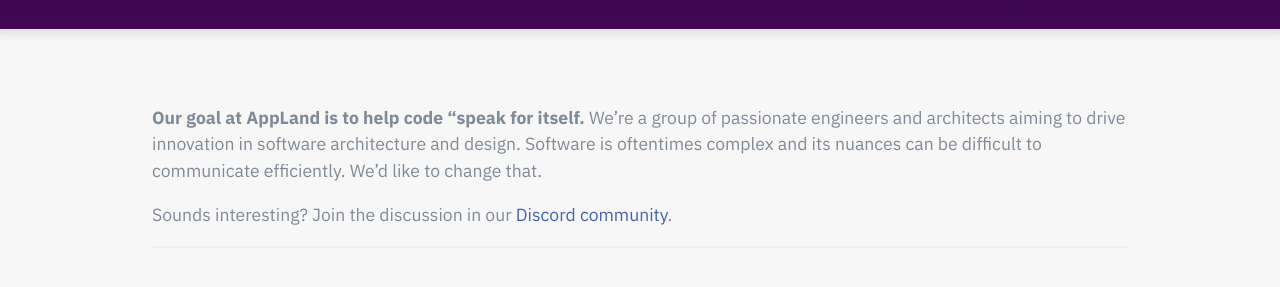
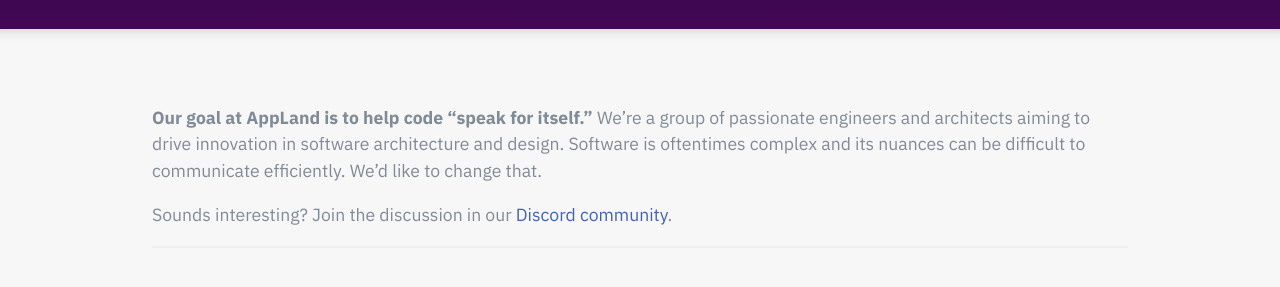
Before and after one commit to applandorg/applandorg.github.io, a Jekyll site: the page built from _pages/index.md, in a window 1280 px wide. Shown: the part 291-578 px from the top of the page. Built offline with Jekyll 4.4.1, drawn with Linux system fonts in a browser that asks for light colours; some web fonts are replaced.

Commit message:
fix typo

```diff
--- a/_pages/index.md
+++ b/_pages/index.md
@@ -5,7 +5,7 @@
 ---
 <br>
 
-__Our goal at AppLand is to help code “speak for itself.__
+__Our goal at AppLand is to help code “speak for itself."__
 We’re a group of passionate engineers and architects aiming to drive innovation in software architecture and design. Software is oftentimes complex and its nuances can be difficult to communicate efficiently. We'd like to change that.
 
 Sounds interesting? Join the discussion in our [Discord community](https://discord.com/invite/7ZJfWwD).
```
